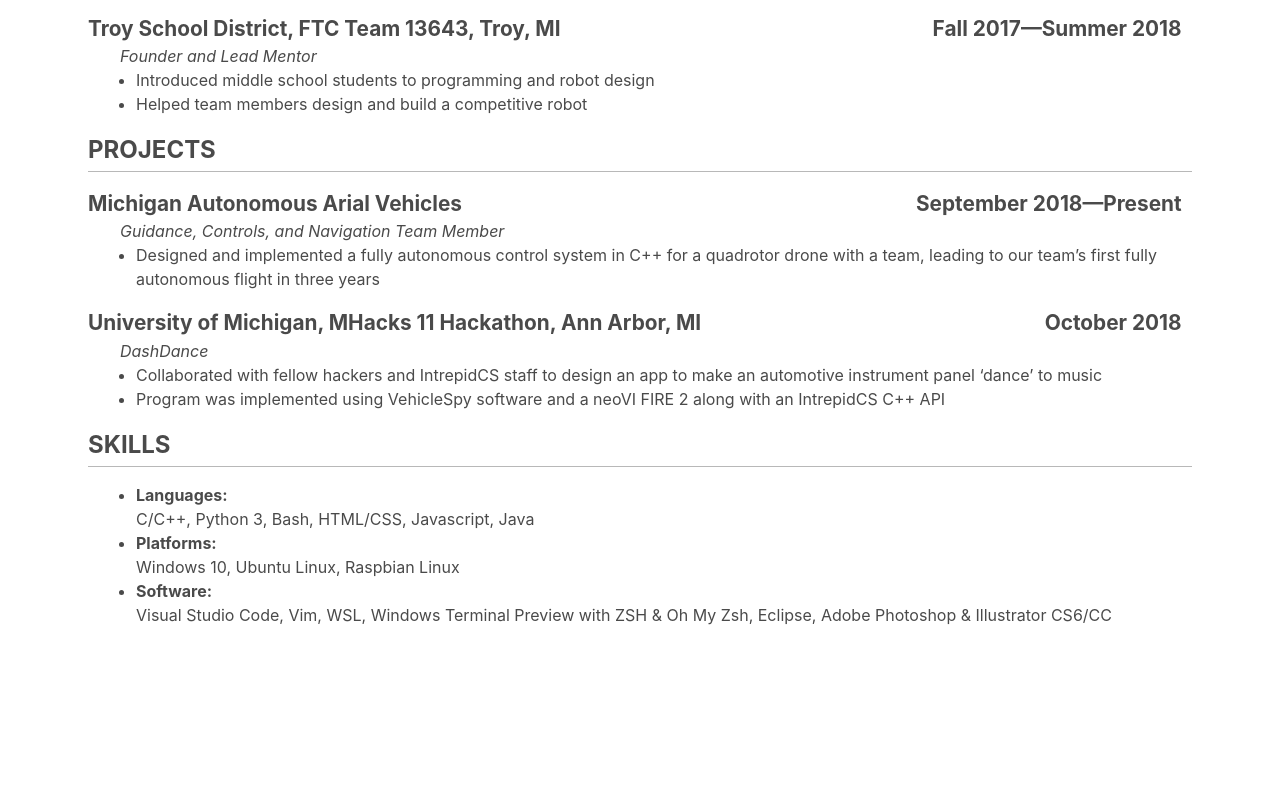
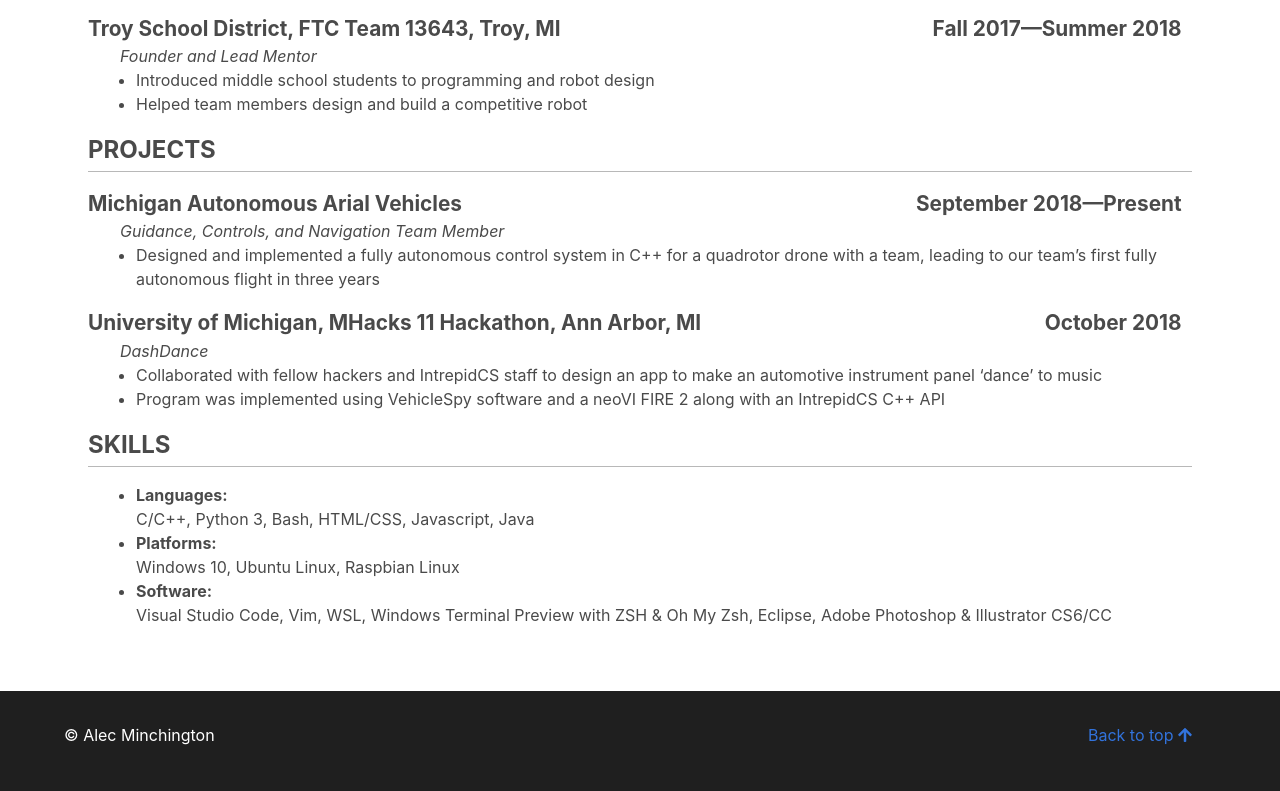
Before and after one commit to minchingtonak/www, a plain HTML site: page index.html in a window 1280 px wide. Shown: the part 1774-2565 px from the top of the page. Before the commit the page ends 2465 px from the top, so only its background shows below. Drawn offline with nearby package versions, Linux system fonts and the light colour scheme.

Commit message:
Add footer & footer styling

```diff
--- a/index.html
+++ b/index.html
@@ -66,11 +66,13 @@
         </section>
 
         <div id="scrolldown" class="top-level fade-in-top has-text-light text-align-center">
-            <a class="top-level" href="#navbar"></a>
+            <a class="top-level" href="#navbar-top"></a>
             <p>Scroll down for more</p>
             <i id="chevron" class="fas fa-angle-down"></i>
         </div>
     </div>
+
+    <div id="navbar-top"></div>
 
     <nav id="navbar" class="sticky top-level has-bottom-thin-shadow">
         <div id="navbar-button-wrapper">
@@ -233,4 +235,11 @@
     </main>
 </body>
 
+<footer>
+    <section class="container section">
+        <p>© Alec Minchington</p>
+        <a class="top-link" href="#navbar-top">Back to top <i class="fas fa-arrow-up"></i></a>
+    </section>
+</footer>
+
 </html>
--- a/style.css
+++ b/style.css
@@ -435,3 +435,27 @@ hr.dim {
         max-width: 960px;
     }
 }
+
+/* ====================== Footer styling ====================== */
+
+footer {
+    background-color: #1f1f1f;
+    display: block;
+    width: 100%;
+    height: 100px;
+}
+
+footer p {
+    color: white;
+    grid-column: 1;
+}
+
+footer .section {
+    padding: 2rem 1.5rem 1.5rem 0;
+    display: grid;
+}
+
+footer .top-link {
+    grid-column: 2;
+    text-align: right;
+}
```
